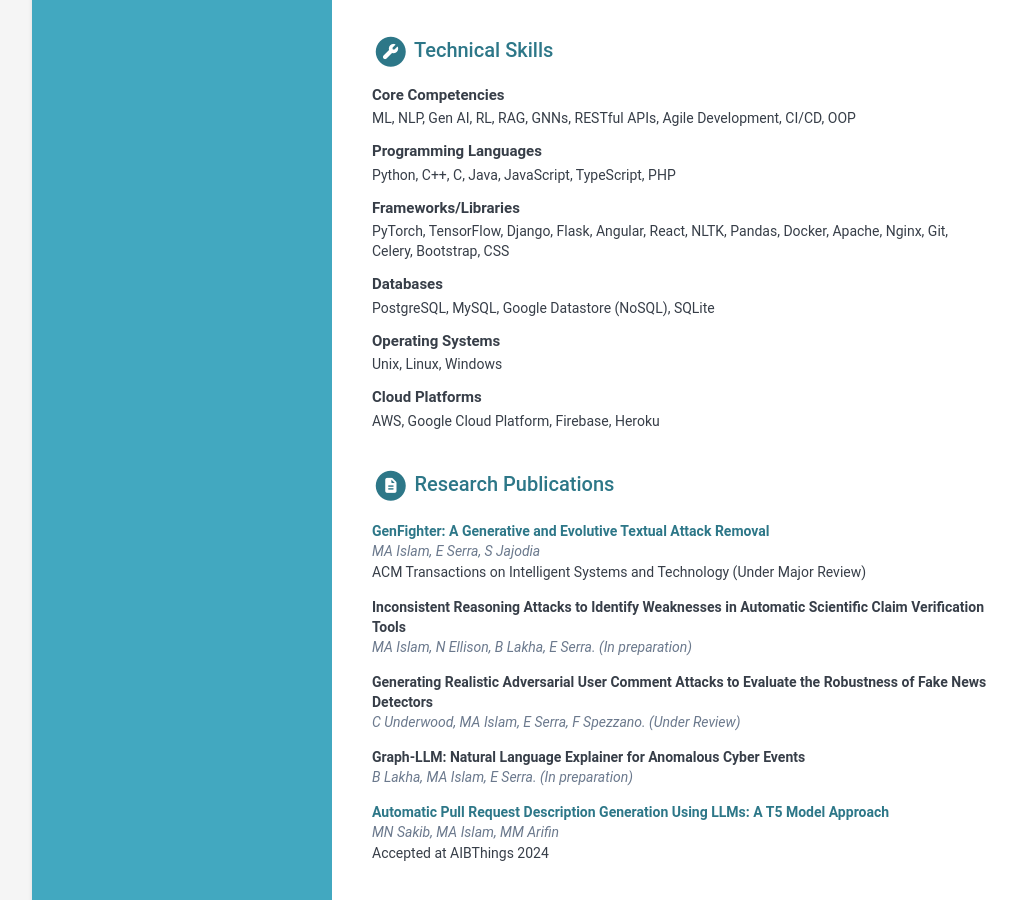
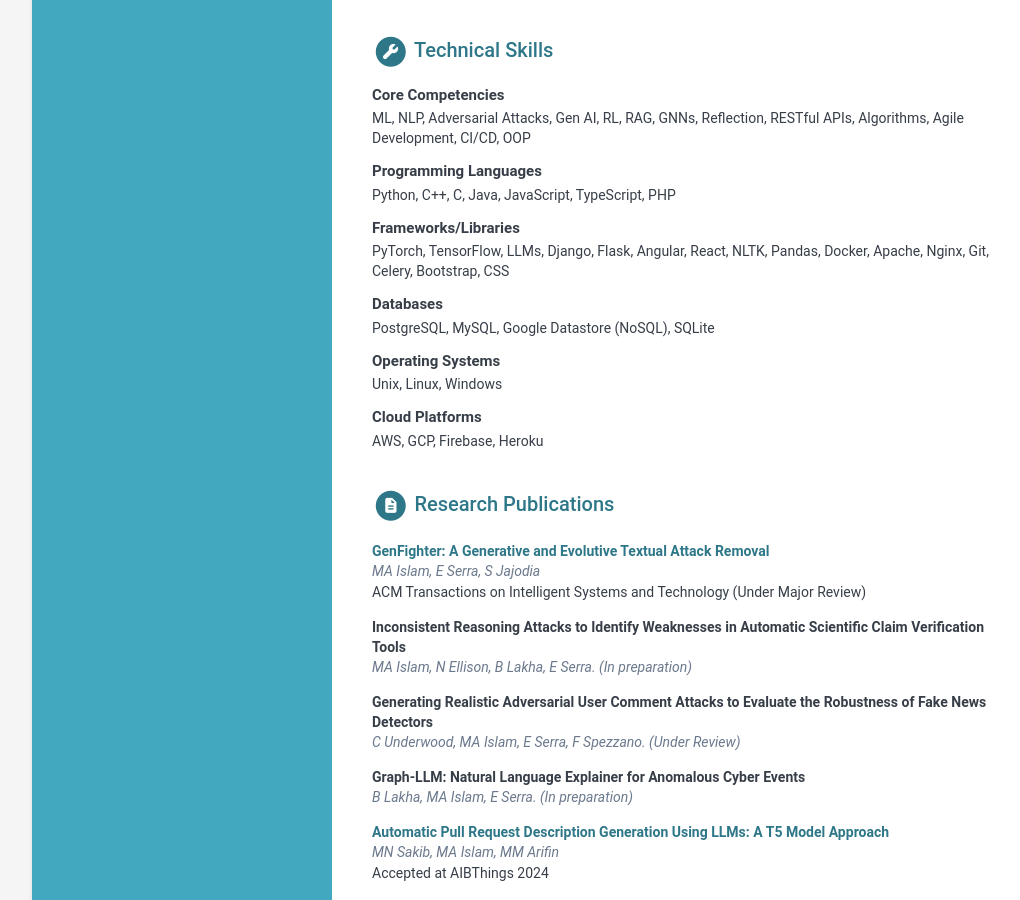
Before and after one commit to atikbappy/mdathikulislam, a plain HTML site: page index.html in a window 1280 px wide. Shown: the part 1336-2236 px from the top of the page, without its empty margins (108-1128 px from the left). Drawn offline with Linux system fonts and the light colour scheme.

Commit message:
skills updated

```diff
--- a/index.html
+++ b/index.html
@@ -324,7 +324,7 @@
   <div class="skillset">
     <div class="item">
       <h3 class="level-title">Core Competencies</h3>
-      <div class="skill-right">ML, NLP, Gen AI, RL, RAG, GNNs, RESTful APIs, Agile Development, CI/CD, OOP</div>
+      <div class="skill-right">ML, NLP, Adversarial Attacks, Gen AI, RL, RAG, GNNs, Reflection, RESTful APIs, Algorithms, Agile Development, CI/CD, OOP</div>
     </div>
 
     <div class="item">
@@ -334,7 +334,7 @@
 
     <div class="item">
       <h3 class="level-title">Frameworks/Libraries</h3>
-      <div class="skill-right">PyTorch, TensorFlow, Django, Flask, Angular, React, NLTK, Pandas, Docker, Apache, Nginx, Git, Celery, Bootstrap, CSS</div>
+      <div class="skill-right">PyTorch, TensorFlow, LLMs, Django, Flask, Angular, React, NLTK, Pandas, Docker, Apache, Nginx, Git, Celery, Bootstrap, CSS</div>
     </div>
 
     <div class="item">
@@ -349,7 +349,7 @@
 
     <div class="item">
       <h3 class="level-title">Cloud Platforms</h3>
-      <div class="skill-right">AWS, Google Cloud Platform, Firebase, Heroku</div>
+      <div class="skill-right">AWS, GCP, Firebase, Heroku</div>
     </div>
   </div>
 </section>
```
Also changed, not shown: 1 other file.
